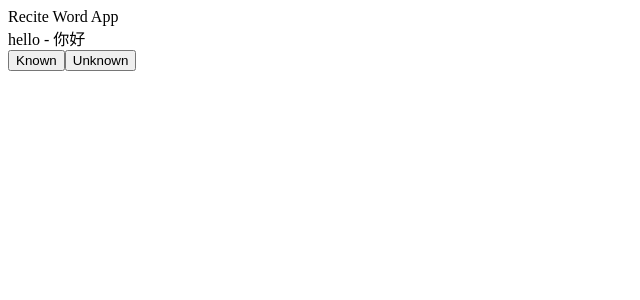
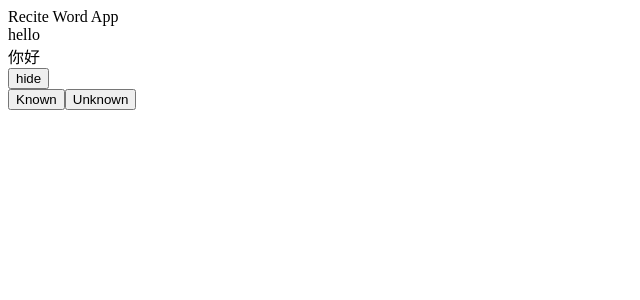
Before and after one commit to little-q-exist/word-anchor, a React (Vite) app: page / in a window 1280 px wide. Shown: the top 300 px of the page, without its empty margins (0-640 px from the left). Built offline with nearby package versions, Linux system fonts and the light colour scheme.

Commit message:
在 Card 组件中实现展示/隐藏单词的翻译信息。

```diff
--- a/src/components/Card.jsx
+++ b/src/components/Card.jsx
@@ -1,7 +1,13 @@
+import CardInfo from './CardInfo'
+import Togglable from './Togglable'
+
 const Card = ({ word }) => {
     return (
         <div>
-            {word.eng} - {word.ch}
+            {word.eng}
+            <Togglable buttonlabel={'show translation'}>
+                <CardInfo word={word} />
+            </Togglable>
         </div>
     )
 }
```
